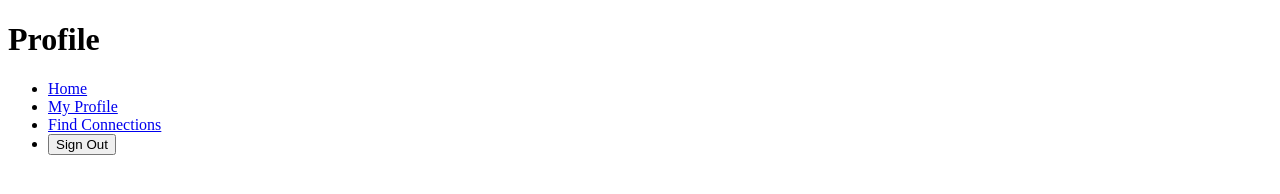
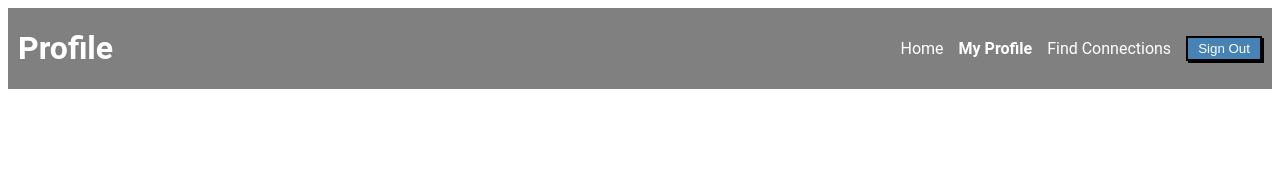
Before and after one commit to whendershot/week2, a plain HTML site: page flex_navbar/index.html in a window 1280 px wide. Drawn offline with Linux system fonts and the light colour scheme.

Commit message:
First implementation of challenge.

```diff
--- a/flex_navbar/index.html
+++ b/flex_navbar/index.html
@@ -5,7 +5,7 @@
     <meta http-equiv="X-UA-Compatible" content="IE=edge">
     <meta name="viewport" content="width=device-width, initial-scale=1.0">
     <title>Document</title>
-    <link type="text/css" rel="stylesheet" href"./style.css">
+    <link type="text/css" rel="stylesheet" href="./style.css">
 </head>
 <body>
     <div class="nav">
--- /dev/null
+++ b/flex_navbar/style.css
@@ -0,0 +1,39 @@
+.nav {
+    display: flex;
+    justify-content: space-between;
+    font-family: "Roboto", sans-serif;
+    background-color: grey;
+    align-items: center;
+    padding: 0px 10px;
+    color: white;
+}
+
+.nav-links {
+    display: flex;
+    list-style-type: none;
+    justify-content: space-around;
+    align-items: center;
+}
+
+.nav-links li {
+    margin-left: 15px;
+    color: white;
+}
+
+.nav-links li a {
+    color: white;
+    text-decoration-line: none;
+}
+
+.nav-links .btn {
+    color: white;
+    background-color: steelblue;
+    padding: 3px 10px;
+    border: 2px solid;
+    border-color: black;
+    box-shadow: 2px 2px black;
+}
+
+.active {
+    font-weight: bold;
+}
```
